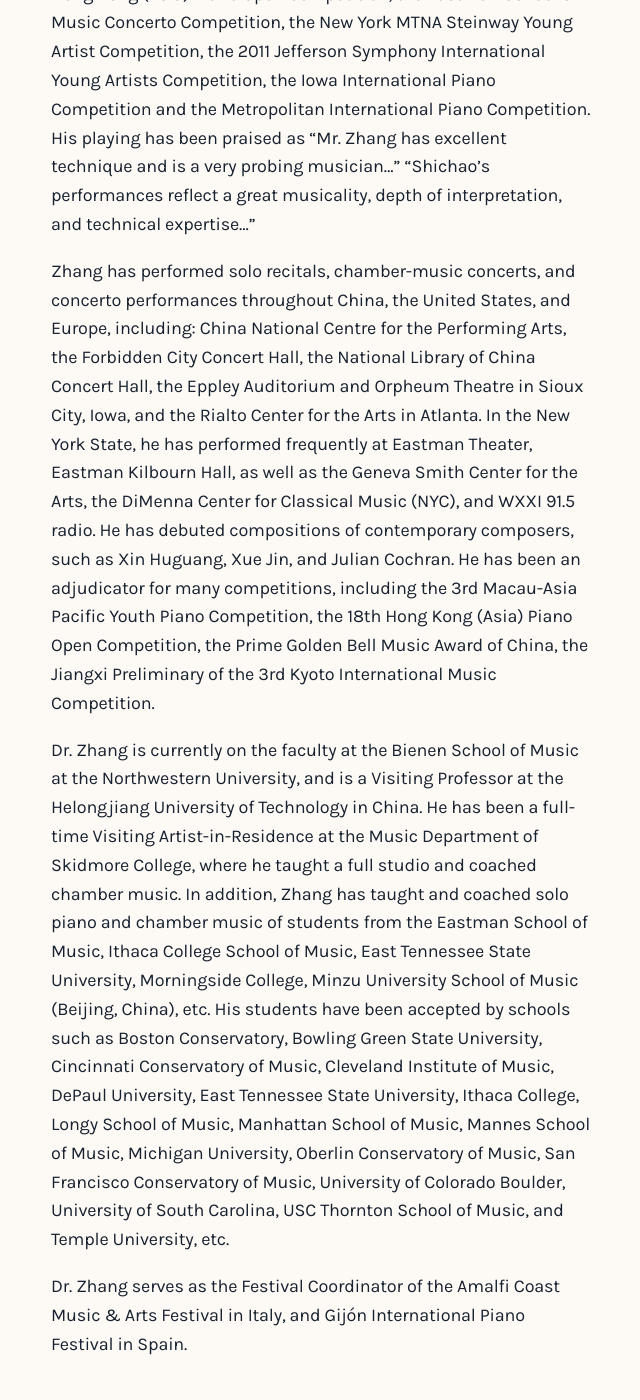
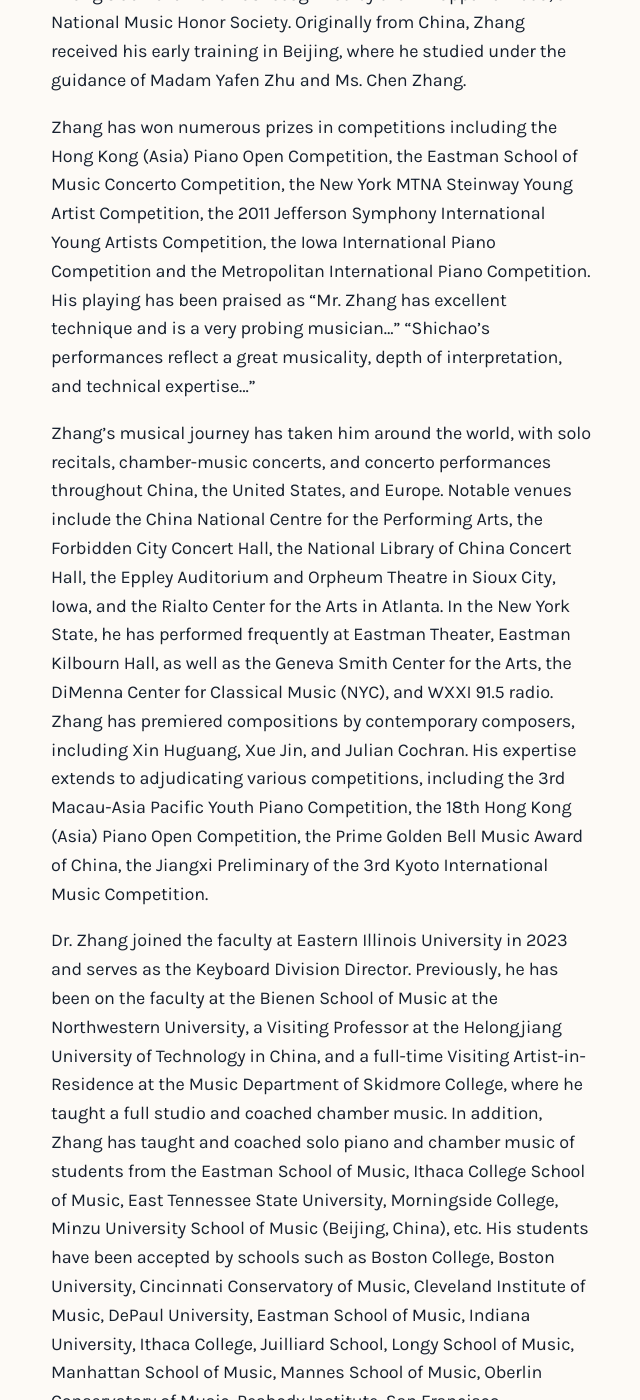
Before and after one commit to Amalfi-Festival/amalfi-festival-org, a Jekyll site: the page built from _people/Shichao-Zhang.md, in a window 1280 px wide and 1400 px high, scrolled down 724 px. Shown: the whole window, without its empty margins (130-770 px from the left). Built offline with Jekyll 4.4.1, drawn with Linux system fonts in a browser that asks for light colours; some of the changed text lies outside the part shown.

Commit message:
edit translation

```diff
--- a/_people/Shichao-Zhang.md
+++ b/_people/Shichao-Zhang.md
@@ -2,16 +2,18 @@
 first-name: Shichao
 last-name: Zhang
 zh-name: 张世超
-school: Northwestern University, DMA
-school-zh: 美国西北大学音乐学院讲师、美国伊斯曼音乐学院钢琴表演及文献博士、音乐节钢琴及钢琴师资培训部门主管及负责人
+school: Eastern Illinois University
+school-zh: 美国东伊利诺伊大学键盘系主任、美国伊斯曼音乐学院钢琴表演及文献博士、音乐节主管
 permalink: /people/:title
 ---
-Shichao Zhang holds a Doctor of Musical Arts in Piano Performance and Literature with a minor in Chamber Music and Accompanying, at the Eastman School of Music, under the tutelage of Professor Douglas Humpherys and Professor Jean Barr. He taught at the Eastman for seven years as a faculty of the Primary/Secondary Piano Program, Class Piano Teacher, and a Studio Teaching Assistant. Zhang was a winner of the 2013-2014 Eastman Teaching Assistant Prize. He received his Bachelor’s degree in Piano Performance at Eastman with summa cum laude and the Humanity Prize in 2012, and the Master’s degree in Piano Performance and Literature at Eastman in 2014. Zhang is a member of the Pi Kappa Lambda, a National Music Honor Society. Originally from China, Zhang received his early training in Beijing, where he studied with Madam Yafen Zhu and Ms. Chen Zhang.
+Pianist Shichao Zhang holds a Doctor of Musical Arts in Piano Performance and Literature, with a minor in Chamber Music and Accompanying, at the prestigious Eastman School of Music, under the tutelage of Professor Douglas Humpherys and Professor Jean Barr. During his time at the Eastman, he played an important role as a teacher in various capacities at Eastman, including the Primary/Secondary Piano Program, Class Piano Teacher, and a Studio Teaching Assistant. Dr. Zhang’s dedication and teaching led to his recognition with the 2013-2014 Eastman Teaching Assistant Prize.
+
+Zhang received his Bachelor’s degree in Piano Performance at Eastman, graduating with summa cum laude in 2012, accompanied by the esteemed Eastman Humanity Prize (GPA 4.0/4.0). He continued his musical pursuit by obtaining a Master’s degree in Piano Performance and Literature at Eastman in 2014. Zhang’s achievement was recognized by the Pi Kappa Lambda, a National Music Honor Society. Originally from China, Zhang received his early training in Beijing, where he studied under the guidance of Madam Yafen Zhu and Ms. Chen Zhang.
 
 Zhang has won numerous prizes in competitions including the Hong Kong (Asia) Piano Open Competition, the Eastman School of Music Concerto Competition, the New York MTNA Steinway Young Artist Competition, the 2011 Jefferson Symphony International Young Artists Competition, the Iowa International Piano Competition and the Metropolitan International Piano Competition. His playing has been praised as “Mr. Zhang has excellent technique and is a very probing musician...” “Shichao’s performances reflect a great musicality, depth of interpretation, and technical expertise…”
 
-Zhang has performed solo recitals, chamber-music concerts, and concerto performances throughout China, the United States, and Europe, including: China National Centre for the Performing Arts, the Forbidden City Concert Hall, the National Library of China Concert Hall, the Eppley Auditorium and Orpheum Theatre in Sioux City, Iowa, and the Rialto Center for the Arts in Atlanta. In the New York State, he has performed frequently at Eastman Theater, Eastman Kilbourn Hall, as well as the Geneva Smith Center for the Arts, the DiMenna Center for Classical Music (NYC), and WXXI 91.5 radio. He has debuted compositions of contemporary composers, such as Xin Huguang, Xue Jin, and Julian Cochran. He has been an adjudicator for many competitions, including the 3rd Macau-Asia Pacific Youth Piano Competition, the 18th Hong Kong (Asia) Piano Open Competition, the Prime Golden Bell Music Award of China, the Jiangxi Preliminary of the 3rd Kyoto International Music Competition.
+Zhang’s musical journey has taken him around the world, with solo recitals, chamber-music concerts, and concerto performances throughout China, the United States, and Europe. Notable venues include the China National Centre for the Performing Arts, the Forbidden City Concert Hall, the National Library of China Concert Hall, the Eppley Auditorium and Orpheum Theatre in Sioux City, Iowa, and the Rialto Center for the Arts in Atlanta. In the New York State, he has performed frequently at Eastman Theater, Eastman Kilbourn Hall, as well as the Geneva Smith Center for the Arts, the DiMenna Center for Classical Music (NYC), and WXXI 91.5 radio. Zhang has premiered compositions by contemporary composers, including Xin Huguang, Xue Jin, and Julian Cochran. His expertise extends to adjudicating various competitions, including the 3rd Macau-Asia Pacific Youth Piano Competition, the 18th Hong Kong (Asia) Piano Open Competition, the Prime Golden Bell Music Award of China, the Jiangxi Preliminary of the 3rd Kyoto International Music Competition.
 
-Dr. Zhang is currently on the faculty at the Bienen School of Music at the Northwestern University, and is a Visiting Professor at the Helongjiang University of Technology in China. He has been a full-time Visiting Artist-in-Residence at the Music Department of Skidmore College, where he taught a full studio and coached chamber music. In addition, Zhang has taught and coached solo piano and chamber music of students from the Eastman School of Music, Ithaca College School of Music, East Tennessee State University, Morningside College, Minzu University School of Music (Beijing, China), etc. His students have been accepted by schools such as Boston Conservatory, Bowling Green State University, Cincinnati Conservatory of Music, Cleveland Institute of Music, DePaul University, East Tennessee State University, Ithaca College, Longy School of Music, Manhattan School of Music, Mannes School of Music, Michigan University, Oberlin Conservatory of Music, San Francisco Conservatory of Music, University of Colorado Boulder, University of South Carolina, USC Thornton School of Music, and Temple University, etc.
+Dr. Zhang joined the faculty at Eastern Illinois University in 2023 and serves as the Keyboard Division Director. Previously, he has been on the faculty at the Bienen School of Music at the Northwestern University, a Visiting Professor at the Helongjiang University of Technology in China, and a full-time Visiting Artist-in-Residence at the Music Department of Skidmore College, where he taught a full studio and coached chamber music. In addition, Zhang has taught and coached solo piano and chamber music of students from the Eastman School of Music, Ithaca College School of Music, East Tennessee State University, Morningside College, Minzu University School of Music (Beijing, China), etc. His students have been accepted by schools such as Boston College, Boston University, Cincinnati Conservatory of Music, Cleveland Institute of Music, DePaul University, Eastman School of Music, Indiana University, Ithaca College, Juilliard School, Longy School of Music, Manhattan School of Music, Mannes School of Music, Oberlin Conservatory of Music, Peabody Institute, San Francisco Conservatory, Temple University, University of Colorado Boulder, University of Michigan, University of Southern California, among others.
 
-Dr. Zhang serves as the Festival Coordinator of the Amalfi Coast Music & Arts Festival in Italy, and Gijón International Piano Festival in Spain.
+In addition to his teaching and performing commitments, Dr. Zhang proudly serves as the Festival Manager of the Amalfi Coast Music & Arts Festival in Italy, and the Festival Coordinator of the Gijón International Piano Festival in Spain.
```
Also changed, not shown: _data/accommodations.yaml (+4 -4 lines), _data/localizations.yaml (+15 -15 lines), _data/staff.yaml (+4 -4 lines), _programs/piano-teaching.md (+0 -7 lines), getting-here-zh.md (+2 -5 lines).
